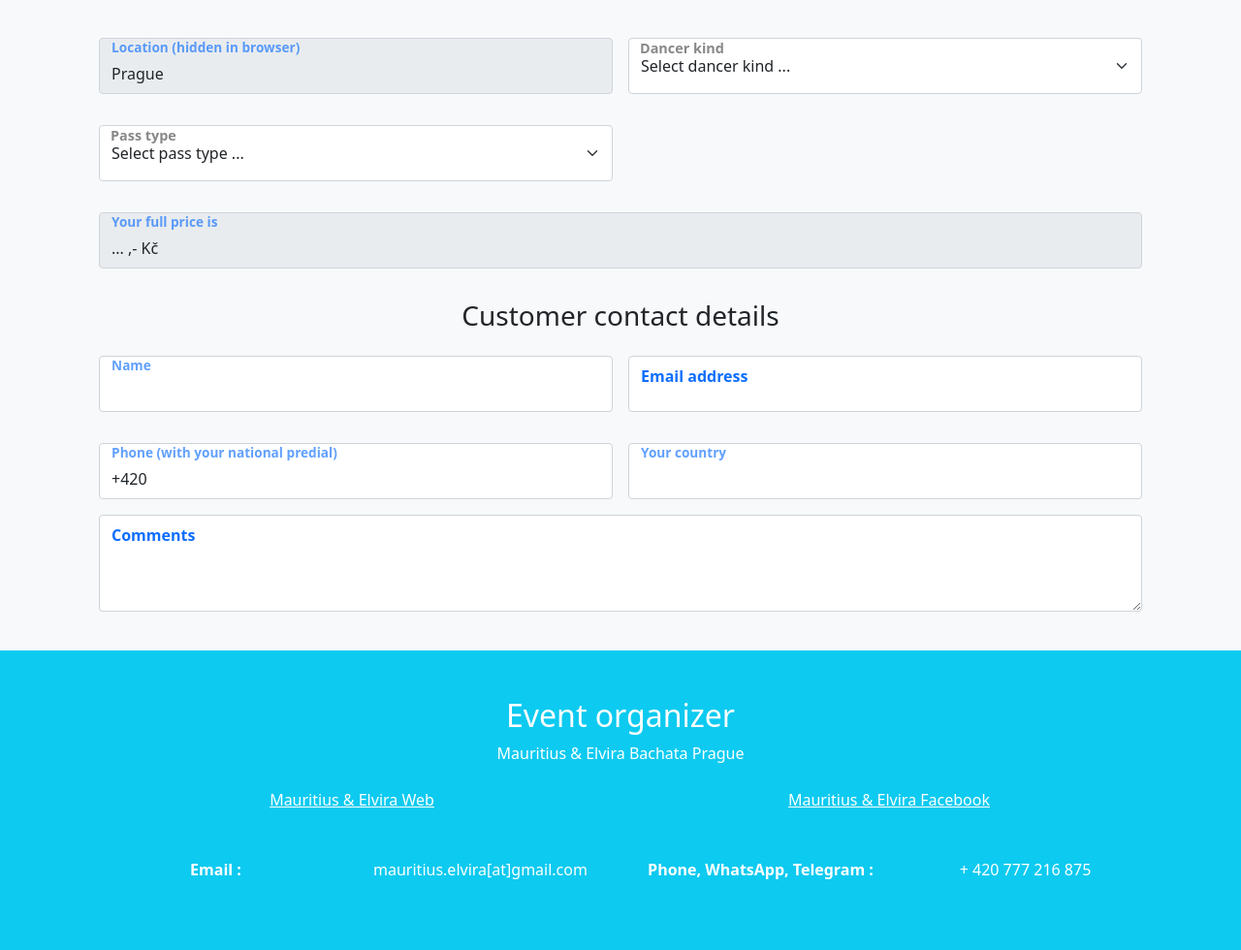
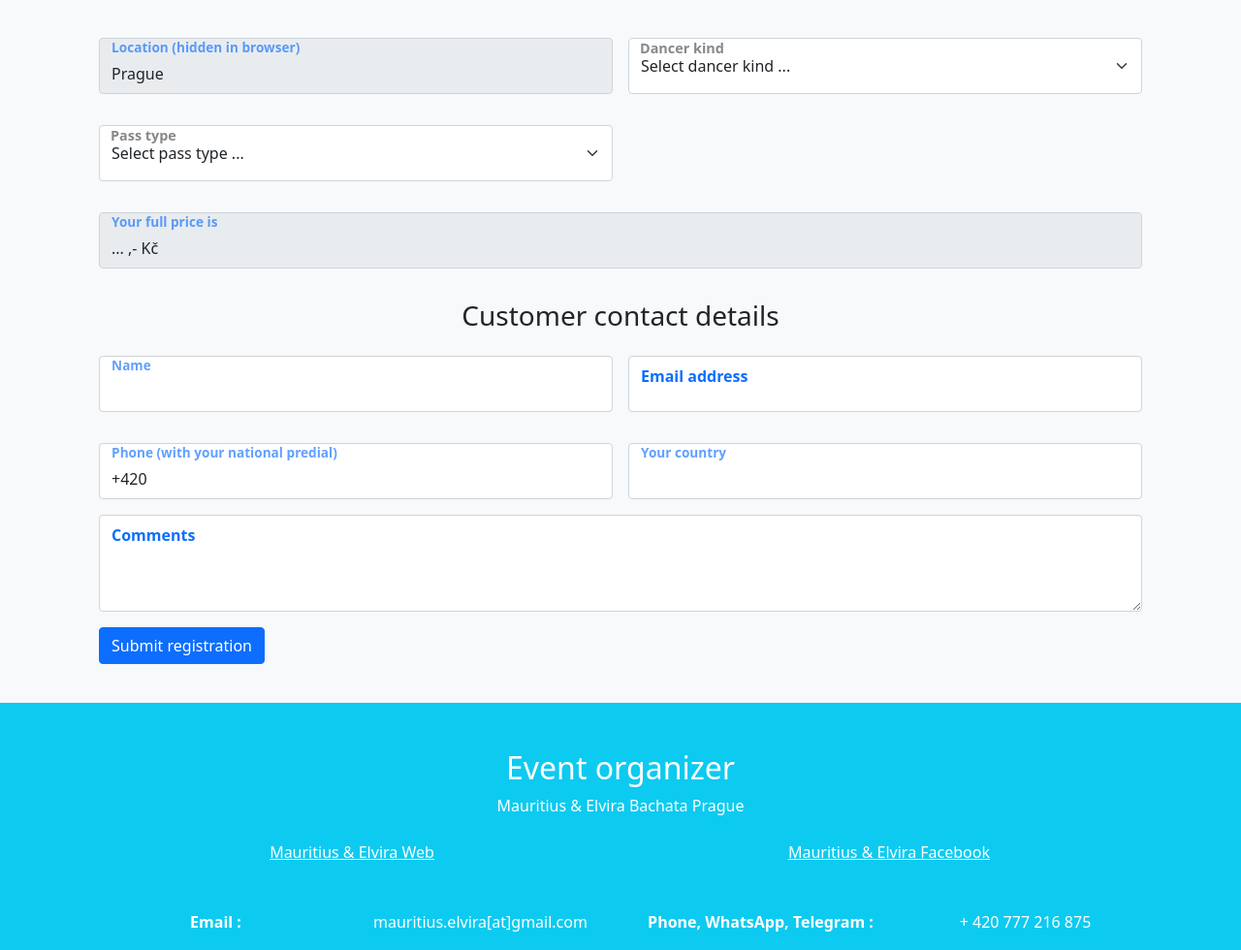
Before and after one commit to SimonB87/Regis, a PHP site: page /event.php in a window 1280 px wide. Shown: the part 820-1800 px from the top of the page at 97% size. Run offline with PHP 8.4, Linux system fonts and the light colour scheme; tables that the repository leaves empty or names only in its code hold one stand-in row (values such as "Sample post"); data that the repository does not hold is empty; a stand-in replaces the project's code that opens the database connection.

Commit message:
preview form - added none options

```diff
--- a/webForm/components/previewform.php
+++ b/webForm/components/previewform.php
@@ -175,6 +175,7 @@
                       <?php if ( $isVisible_passType_regularTicketCouple ) { echo "<option value='4 - Fullpass couple" . "' aria-valuenow='" . $eventDataRegularTicketPriceCouple . "'>Fullpass couple - " . $eventDataRegularTicketPriceCouple . "CZK</option>"; } ?>
                       <?php if ( $isVisible_passType_partyPassSingle ) { echo "<option value='5 - Partypass leader/follower" . "' aria-valuenow='" . $partyTicketPriceSingle . "'>Partypass leader/follower - " . $partyTicketPriceSingle . "CZK</option>"; } ?>
                       <?php if ( $isVisible_passType_partyPassCouple ) { echo "<option value='6 - Partypass couple" . "' aria-valuenow='" . $partyTicketPriceCouple . "'>Partypass couple - " . $partyTicketPriceCouple . "CZK</option>"; } ?>
+                      <option value="0 - None" aria-valuenow="0.0">None</option>
                     </select>
                     <div class="form-select-customLabel">
                       Pass type
@@ -193,6 +194,7 @@
                       <? if ( $isVisible_passType_regularTicketCouple ) { echo "<span class='priceBackup-option-4'> " . $partyTicketPriceCouple . " </span>"; } ?>
                       <? if ( $isVisible_passType_partyPassSingle ) { echo "<span class='priceBackup-option-5'> " . $partyTicketPriceSingle . " </span>"; } ?>
                       <? if ( $isVisible_passType_partyPassCouple ) { echo "<span class='priceBackup-option-6'> " . $partyTicketPriceCouple . " </span>"; } ?>
+                      <option value="0 - None" aria-valuenow="0.0">None</option>
                     </div>
                   </div>
                 </div>
@@ -209,6 +211,7 @@
                       if ($isVisible_passType_specialType2Single) { echo "<option value='3 - " . $eventDataSpecialType2RegistrationName . " - " . $eventDataSpecialType2TicketPriceSingle . ",- Kč' aria-valuenow='" . $eventDataSpecialType2TicketPriceSingle . "'>" . $eventDataSpecialType2RegistrationName . " Single - " .$eventDataSpecialType2TicketPriceSingle . ",- Kč</option>"; }
                       if ($isVisible_passType_specialType2Couple) { echo "<option value='4 - " . $eventDataSpecialType2RegistrationName . " - " . $eventDataSpecialType2TicketPriceCouple . ",- Kč' aria-valuenow='" . $eventDataSpecialType2TicketPriceCouple . "'>" . $eventDataSpecialType2RegistrationName . " Couple - " .$eventDataSpecialType2TicketPriceCouple . ",- Kč</option>"; }
                       ?>
+                      <option value="0 - None" aria-valuenow="0.0">None</option>
                     </select>
                     <div class="form-select-customLabel">
                       Other tickets
@@ -359,6 +362,10 @@
                   </div>
                 </div>
 
+                <div class="col-lg-12 col-md-12 col-sm-12 padding-small">
+                  <button type="submit" class="btn btn-primary ">Submit registration</button>
+                </div>
+
               </div>
           </form>
 
```
